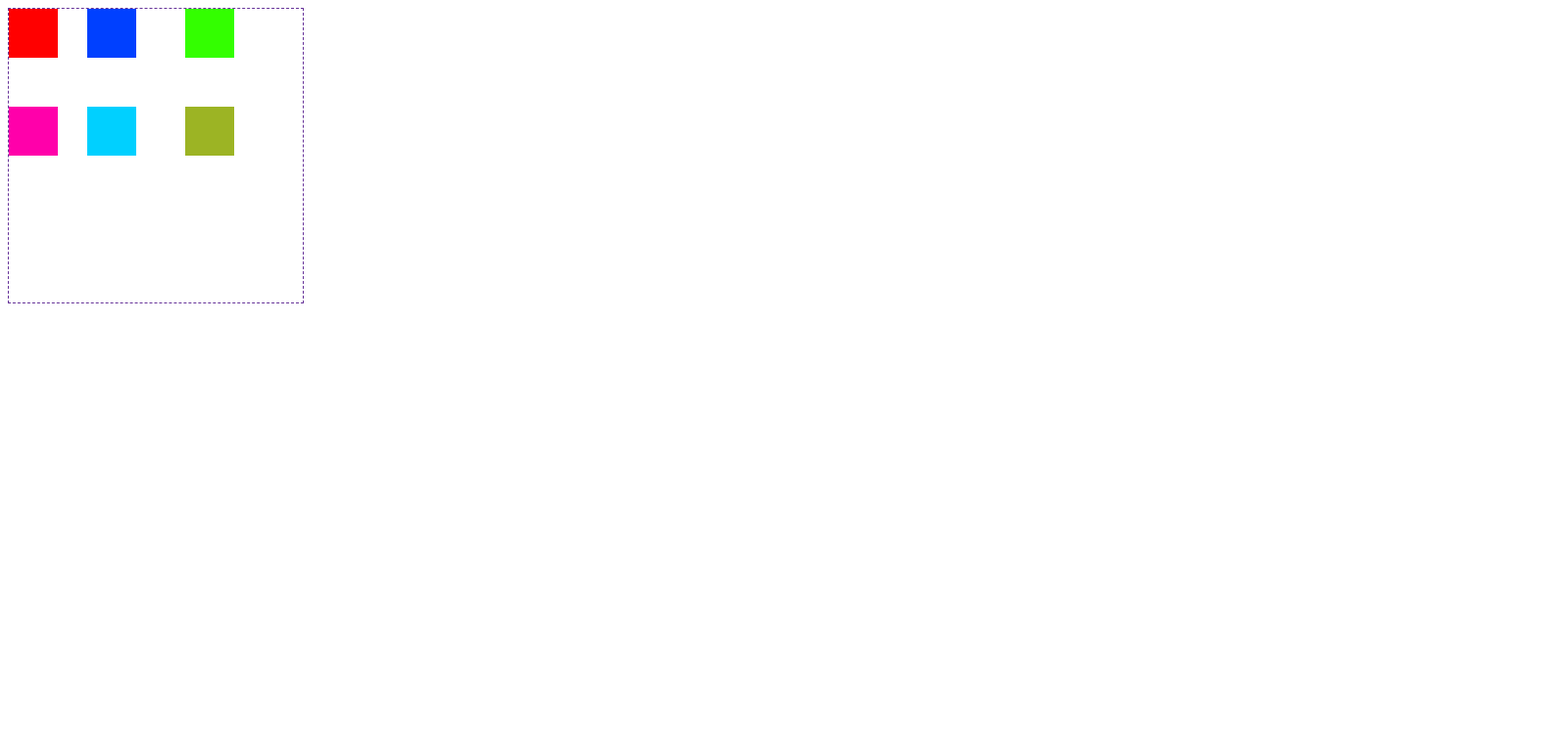
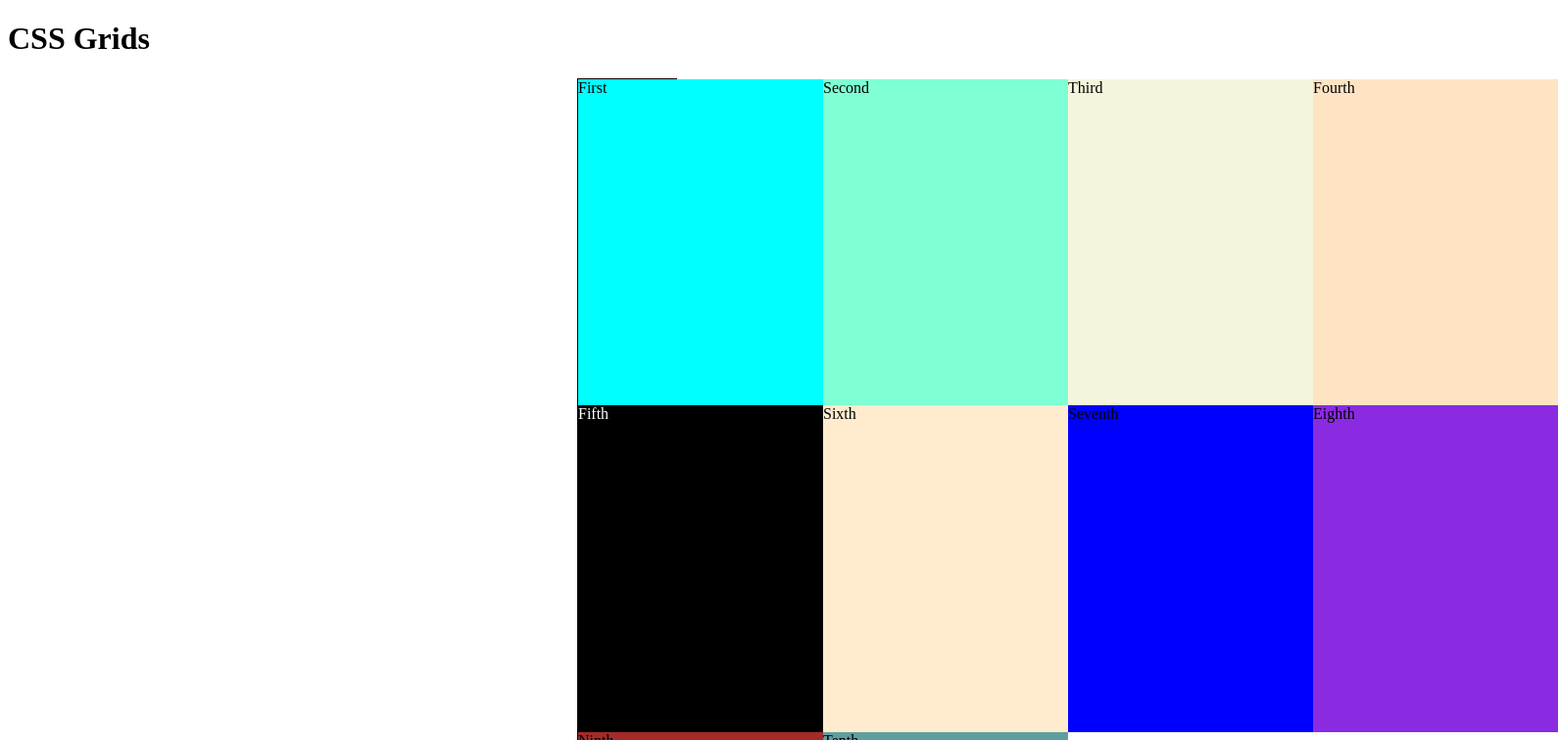
Before and after one commit to georgyogolla/Leon-Programming-Training, a plain HTML site: page grid/index.html in a window 1280 px wide. Shown: the top 756 px of the page at 98% size, 1590 px wide, since content can reach past the window. Drawn offline with Linux system fonts and the light colour scheme.

Commit message:
grd-template-columns and grid-template-rows

```diff
--- a/grid/index.html
+++ b/grid/index.html
@@ -7,13 +7,33 @@
     <link rel="stylesheet" href="styles.css">
 </head>
 <body>
-    <section class="container">
+    <!-- <section class="container">
         <div class="grid-1"></div>
         <div class="grid-2"></div>
         <div class="grid-3"></div>
         <div class="grid-4"></div>
         <div class="grid-5"></div>
-        <div class="grid-6"></div>
-    </section>
+        <div class="grid-6"></div> -->
+    <!-- </section> -->
+     <h1>CSS Grids</h1>
+     <!-- <span>I AM INLINE!!</span> -->
+     <div id="container">
+        <div class="box" style="background-color: aqua;">First</div>
+        <div class="box" style="background-color: aquamarine;">Second</div>
+        <div class="box" style="background-color: beige;">Third</div>
+        <div class="box" style="background-color: bisque;">Fourth</div>
+        <div class="box" style="background-color: black; color: #fff;">Fifth</div>
+        <div class="box" style="background-color: blanchedalmond;">Sixth</div>
+        <div class="box" style="background-color: blue;">Seventh</div>
+        <div class="box" style="background-color: blueviolet;">Eighth</div>
+        <div class="box" style="background-color: brown;">Ninth</div>
+        <div class="box" style="background-color: cadetblue;">Tenth</div>
+     </div>
+
+     <div id="container-2">
+        <div class="box-2" style="background-color: red;">box-1</div>
+        <div class="box-2" style="background-color: yellow;">box-2</div>
+        <div class="box-2" style="background-color: green;">box-3</div>
+     </div>
 </body>
 </html>
--- a/grid/styles.css
+++ b/grid/styles.css
@@ -1,38 +1,62 @@
-.container{
-    display: grid;
-    grid-template-columns: 5em 100px 30%;
+/* .container {
+  display: grid; */
+/* grid-template-columns: 5em 100px 30%; */
+/* grid-template-columns: 1fr 1fr 1fr; */
+/* grid-template-columns: repeat(3, 1fr); */
+/* grid-template-columns: 200px repeat(2, 1fr 2fr) 200px;
   grid-template-rows: 100px auto;
   width: 300px;
   height: 300px;
   border: 1px dashed rebeccapurple;
-}
-.grid-1{
+} */
+/* .grid-1 {
   background-color: red;
   width: 50px;
   height: 50px;
 }
-.grid-2{
+.grid-2 {
   background-color: rgb(0, 64, 255);
   width: 50px;
   height: 50px;
 }
-.grid-3{
+.grid-3 {
   background-color: rgb(51, 255, 0);
   width: 50px;
   height: 50px;
 }
-.grid-4{
+.grid-4 {
   background-color: rgb(255, 0, 170);
   width: 50px;
   height: 50px;
 }
-.grid-5{
+.grid-5 {
   background-color: rgb(0, 208, 255);
   width: 50px;
   height: 50px;
 }
-.grid-6{
+.grid-6 {
   background-color: rgb(156, 180, 36);
   width: 50px;
   height: 50px;
+} */
+
+#container {
+  display: grid;
+  /* grid-template-columns: 200px 100px 200px; */
+  grid-template-columns: 250px 250px 250px 250px;
+  margin: 0 auto;
+  /* width: 90%; */
+  width: 100px;
+  height: 1000px;
+  border: 1px solid black;
 }
+
+#container-2 {
+  margin-top: 20px;
+  width: 1000px;
+  height: 500px;
+  border: 4px dashed blue;
+  display: grid;
+  /* grid-template-columns: 300px 300px 300px; */
+  grid-template-rows: 100px 100px 100px;
+}
```
Lines whose indentation alone changed are shown as unchanged.
